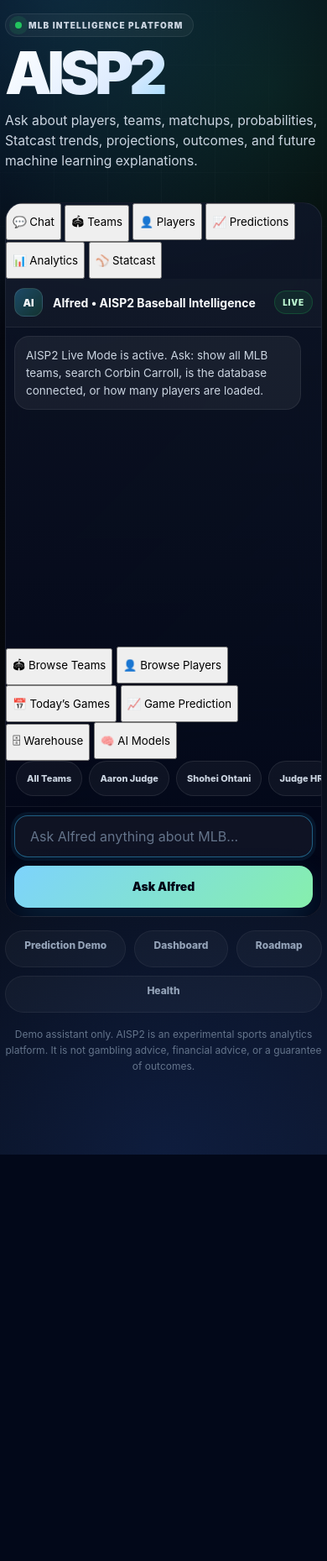
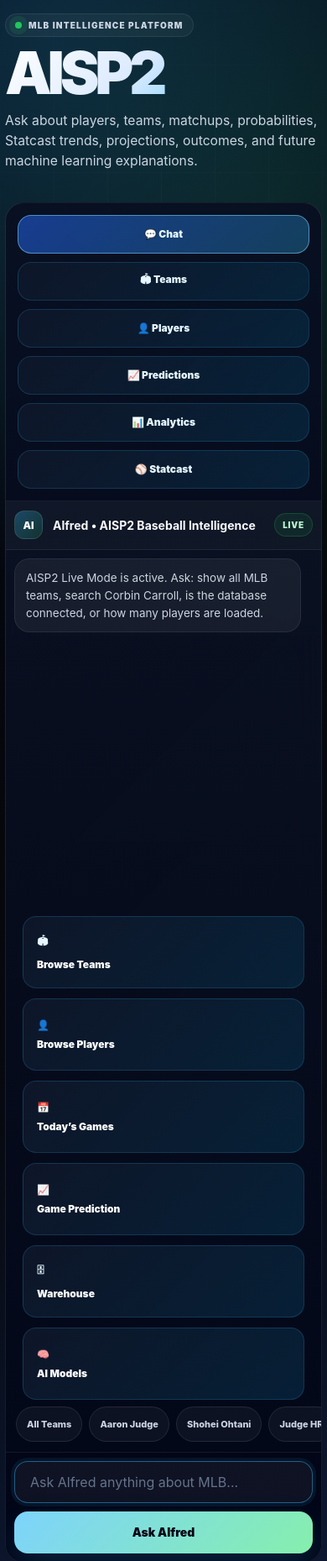
Before and after one commit to CodeDressing/AISP2_Baseball, a FastAPI app: page / in a window 390 px wide. Shown: the part 179-2038 px from the top of the page at 84% size. Before the commit the page ends 1554 px from the top, so only its background shows below. Run offline with FastAPI, Linux system fonts and the light colour scheme; data that the repository does not hold is empty.

Commit message:
PHASE 7 PART 4.1 - Fix enterprise workspace responsive design

```diff
--- a/static/css/chat.css
+++ b/static/css/chat.css
@@ -1367,3 +1367,172 @@ Future Chat Upgrades
     }
 
 }
+
+/* ============================================================
+   SECTION 33 - FULLSCREEN RESPONSIVE WORKSPACE FIX
+   PURPOSE:
+   Remove cramped fixed-feel layout, eliminate white default
+   buttons, and make the workspace scale proportionally to the
+   available screen size.
+   ============================================================ */
+
+.center-stack {
+    width: min(96vw, 1560px);
+}
+
+.workspace-layout {
+    width: min(96vw, 1560px);
+    min-height: clamp(720px, 72vh, 920px);
+
+    grid-template-columns:
+        clamp(220px, 16vw, 300px)
+        minmax(520px, 1fr)
+        clamp(280px, 22vw, 380px);
+
+    align-items: stretch;
+}
+
+.workspace-main {
+    min-height: clamp(720px, 72vh, 920px);
+}
+
+.workspace-sidebar,
+.workspace-details {
+    min-height: clamp(720px, 72vh, 920px);
+}
+
+.messages {
+    height: auto;
+    min-height: clamp(360px, 48vh, 680px);
+    flex: 1;
+}
+
+.workspace-toolbar {
+    display: grid;
+    grid-template-columns: repeat(6, minmax(0, 1fr));
+    gap: 10px;
+    padding: 14px;
+    border-bottom: 1px solid rgba(255,255,255,.07);
+    background: rgba(2,6,23,.44);
+}
+
+.toolbar-button,
+.quick-action-card {
+    border: 1px solid rgba(56,189,248,.18);
+    border-radius: 16px;
+    background:
+        linear-gradient(
+            135deg,
+            rgba(15,23,42,.92),
+            rgba(8,47,73,.62)
+        );
+    color: #e5f6ff;
+    font-size: 12px;
+    font-weight: 900;
+    cursor: pointer;
+    transition: .18s ease;
+}
+
+.toolbar-button {
+    min-height: 46px;
+    padding: 10px 12px;
+}
+
+.toolbar-button:hover,
+.quick-action-card:hover {
+    transform: translateY(-2px);
+    border-color: rgba(125,211,252,.45);
+    background:
+        linear-gradient(
+            135deg,
+            rgba(37,99,235,.30),
+            rgba(56,189,248,.20)
+        );
+}
+
+.toolbar-button.active {
+    background:
+        linear-gradient(
+            135deg,
+            rgba(37,99,235,.55),
+            rgba(56,189,248,.28)
+        );
+    border-color: rgba(125,211,252,.55);
+}
+
+.quick-action-grid {
+    display: grid;
+    grid-template-columns: repeat(3, minmax(0, 1fr));
+    gap: 12px;
+    padding: 16px 20px 8px;
+}
+
+.quick-action-card {
+    min-height: 86px;
+    padding: 16px;
+    display: flex;
+    flex-direction: column;
+    justify-content: center;
+    gap: 8px;
+    text-align: left;
+}
+
+.quick-action-card span {
+    display: block;
+    color: white;
+}
+
+.suggestions {
+    padding-top: 10px;
+}
+
+@media (min-width: 1500px) {
+    .workspace-layout {
+        grid-template-columns:
+            300px
+            minmax(680px, 1fr)
+            390px;
+    }
+
+    .messages {
+        min-height: 620px;
+    }
+}
+
+@media (max-width: 1200px) {
+    .workspace-layout {
+        width: min(94vw, 980px);
+        grid-template-columns: 1fr;
+    }
+
+    .workspace-toolbar {
+        grid-template-columns: repeat(3, minmax(0, 1fr));
+    }
+
+    .quick-action-grid {
+        grid-template-columns: repeat(2, minmax(0, 1fr));
+    }
+}
+
+@media (max-width: 760px) {
+    .center-stack,
+    .workspace-layout {
+        width: 100%;
+    }
+
+    .workspace-toolbar,
+    .quick-action-grid {
+        grid-template-columns: 1fr;
+    }
+
+    .workspace-layout,
+    .workspace-main,
+    .workspace-sidebar,
+    .workspace-details {
+        min-height: auto;
+    }
+
+    .messages {
+        min-height: 420px;
+    }
+}
```
